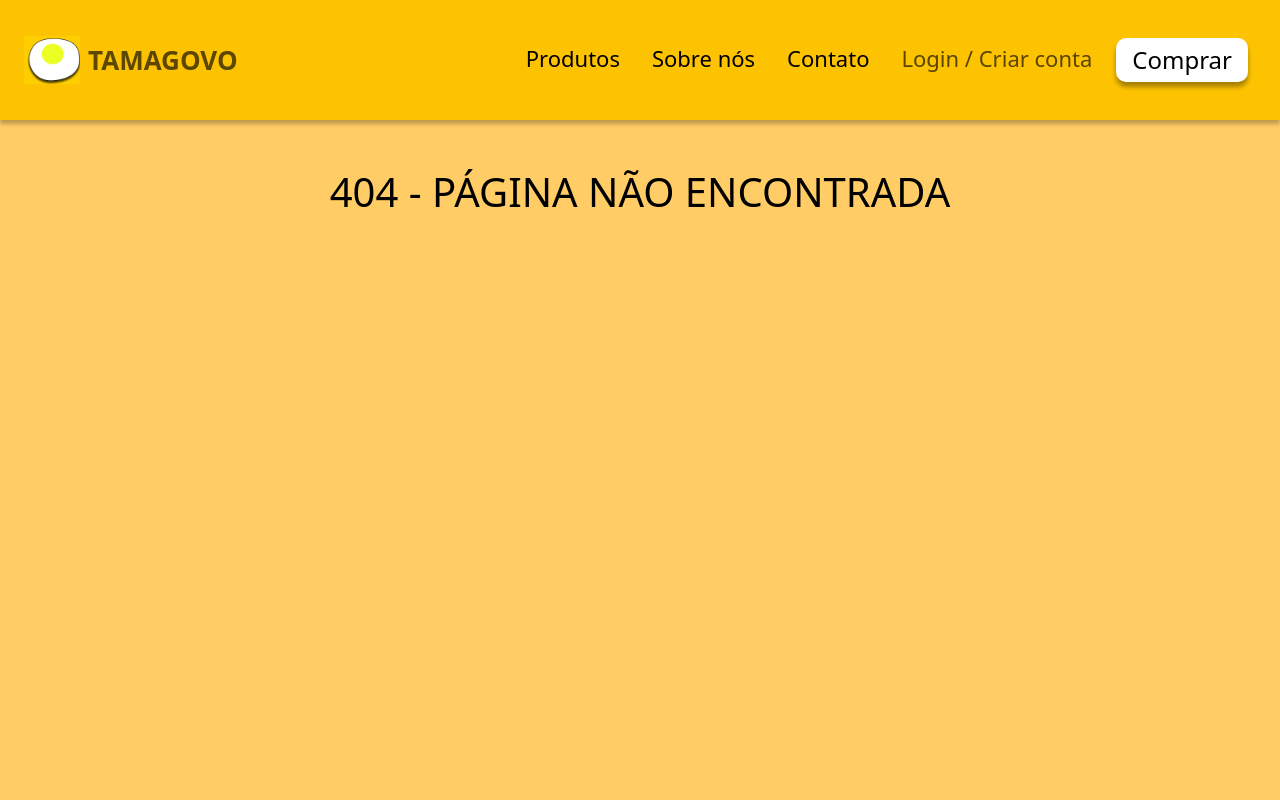
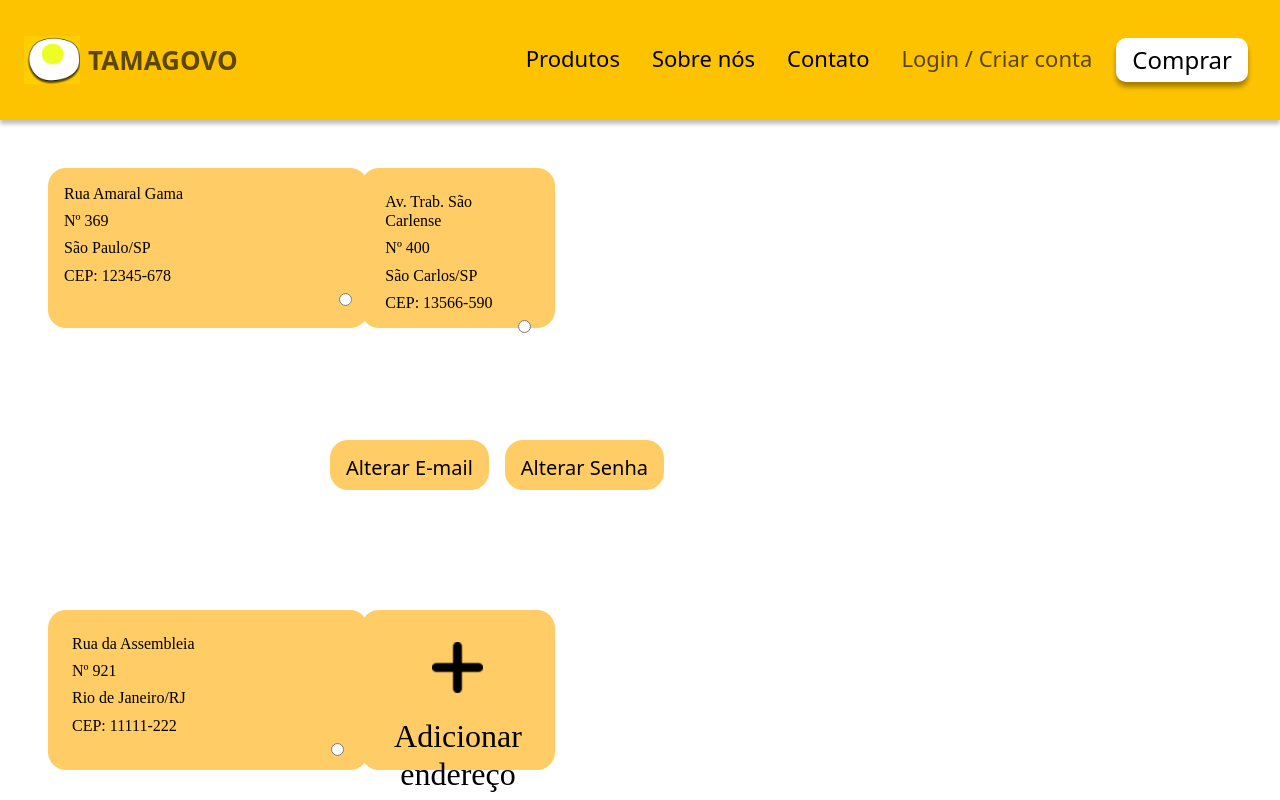
Before and after one commit to daltonsato/SCC0219-Introdu-o-ao-Desenvolvimento-Web, a React (Create React App) app in the folder frontend/: page /user in a window 1280 px wide. Before the commit this address had no page. Shown: the top 800 px of the page. Built offline with nearby package versions, Linux system fonts and the light colour scheme.

Commit message:
Started Userpage

```diff
--- /dev/null
+++ b/frontend/src/pages/Userpage/Userpage.css
@@ -0,0 +1,13 @@
+.address{
+    height: 160px;
+    width: 320px;
+    border-radius: 18px;
+    background-color:  #FFCC65;
+    font-family: Montserrat;
+}
+
+.functionBox{
+    height: 50px;
+    border-radius: 18px;
+    background-color:  #FFCC65;
+}
--- /dev/null
+++ b/frontend/src/pages/Userpage/Userpage.js
@@ -0,0 +1,70 @@
+import React from 'react';
+
+import './Userpage.css';
+import HomeHeader from '../components/Headers/HomeHeader';
+import Footer from '../components/Footer/Footer';
+
+// Images
+import add from '../../images/Add.png';
+
+export default function Userpage() {
+    return (
+        <React.Fragment>
+            <HomeHeader />
+            <div className="Container">
+               <div className = "d-flex justify-content-start row">
+                   <div className = "col-2 m-5">
+                        <div className = "address p-3">
+                            <h6> Rua Amaral Gama</h6>
+                            <h6> Nº 369</h6>
+                            <h6> São Paulo/SP</h6>
+                            <h6> CEP: 12345-678</h6>
+                            <div className = "d-flex justify-content-end">
+                                <input type = "radio" name = "main-address"></input>
+                            </div>
+                        </div>
+                   </div>
+                   <div className = "d-flex col-2 m-5">
+                        <div className = "address p-4">
+                            <h6> Av. Trab. São Carlense</h6>
+                            <h6> Nº 400</h6>
+                            <h6> São Carlos/SP</h6>
+                            <h6> CEP: 13566-590</h6>
+                            <div className = "d-flex justify-content-end">
+                                <input type = "radio" name = "main-address"></input>
+                            </div>
+                        </div>
+                   </div>
+
+                   <div className = "col-6 d-flex justify-content-end p-3 m-5">
+                       <h5 className = "functionBox p-3  mx-2 text-center">Alterar E-mail</h5>
+                       <h5 className = "functionBox p-3  mx-2 text-center">Alterar Senha</h5>
+                   </div>
+                </div>
+
+
+                <div className = "d-flex justify-content-start row">
+                   <div className = "col-2 m-5">
+                        <div className = "address p-4">
+                            <h6> Rua da Assembleia</h6>
+                            <h6> Nº 921</h6>
+                            <h6> Rio de Janeiro/RJ</h6>
+                            <h6> CEP: 11111-222</h6>
+                            <div className = "d-flex justify-content-end">
+                                <input type = "radio" name = "main-address"></input>
+                            </div>
+                        </div>
+                   </div>
+                   <div className = "d-flex col-2 m-5">
+                        <div className = "address p-2 text-center">
+                            <img className="img-fluid rounded mx-auto d-block py-4" src={add} alt="add" />
+                            <h2>Adicionar endereço</h2>
+                        </div>
+                   </div>
+                </div>
+
+            <Footer />
+            </div>
+            </React.Fragment>
+    );
+}
--- a/frontend/src/routes.js
+++ b/frontend/src/routes.js
@@ -2,6 +2,7 @@ import React from 'react';
 import { BrowserRouter, Switch, Route } from 'react-router-dom';
 
 import Homepage from './pages/Homepage/Homepage';
+import Userpage from './pages/Userpage/Userpage';
 import ShoppingCart from './pages/ShoppingCart/ShoppingCart';
 import Store from './pages/Store/Store';
 import Payment from './pages/Payment/Payment';
@@ -28,6 +29,7 @@ export default function Routes() {
                 <Route path={'/login'} exact component={Login}/>
                 <Route path={'/register'} exact component={Register}/>
 				<Route path={'/add-address'} exact component={AddAddress}/>
+                <Route path={'/user'} exact component={Userpage}/>
                 <Route path={'/admin'} exact component={AdminLogin}/>
                 <Route path={'/admin/edit-product/:id'} exact component={AdminEditProduct}/>
                 <Route path={'/admin/edit-user/:id'} exact component={AdminEditUser}/>
```
Also changed, not shown: frontend/src/images/Add.png (added), 1 other file (tests, documents, lock files or other folders).
